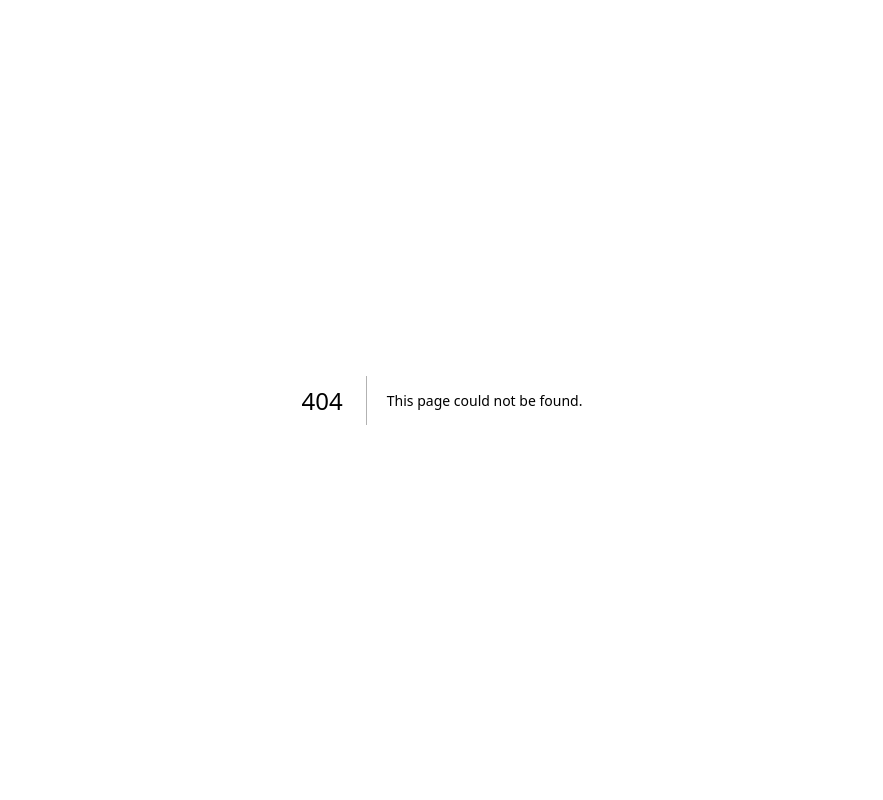
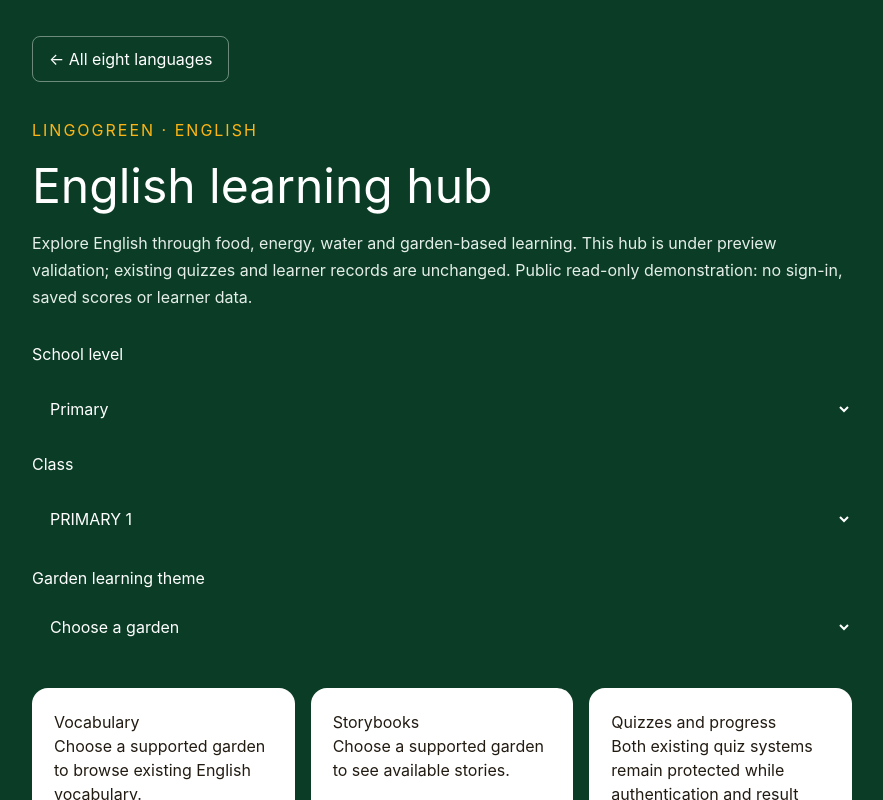
Before and after one commit to Profgabby/lingogreen, a Next.js app: page /preview/english in a window 1280 px wide. Before the commit this address had no page. Shown: the top 800 px of the page, without its empty margins (198-1081 px from the left). Built offline with nearby package versions, Linux system fonts and the light colour scheme.

Commit message:
Add development-only read-only English dashboard preview route

```diff
--- /dev/null
+++ b/app/preview/english/page.tsx
@@ -0,0 +1,7 @@
+import { notFound } from 'next/navigation'
+import EnglishHubPage from '@/app/hub/en/page'
+
+export default function EnglishPreviewDashboard() {
+  if (process.env.VERCEL_ENV === 'production' || process.env.NODE_ENV === 'production' && !process.env.VERCEL_ENV) notFound()
+  return <EnglishHubPage previewMode />
+}
```
